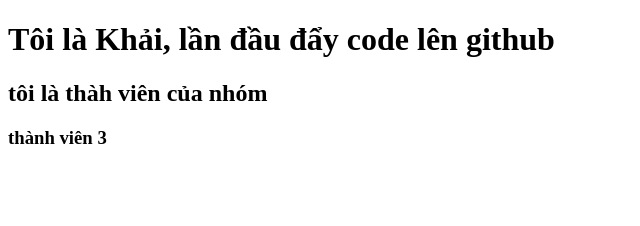
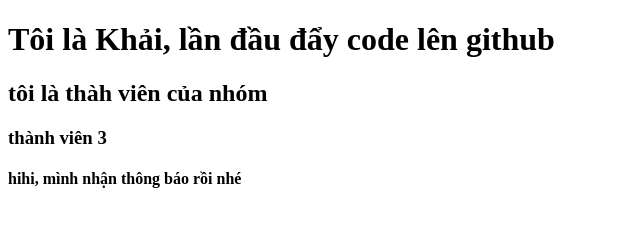
Before and after one commit to qdwesds/BC48_demogit, a plain HTML site: page index.html in a window 1280 px wide. Shown: the whole page, without its empty margins (0-640 px from the left). Drawn offline with Linux system fonts and the light colour scheme.

Commit message:
day lan thu 4

```diff
--- a/index.html
+++ b/index.html
@@ -10,5 +10,6 @@
     <h1>Tôi là Khải, lần đầu đẩy code lên github</h1>
     <h2>tôi là thàh viên của nhóm</h2>
     <h3>thành viên 3</h3>
+    <h4>hihi, mình nhận thông báo rồi nhé</h4>
 </body>
 </html>
```
